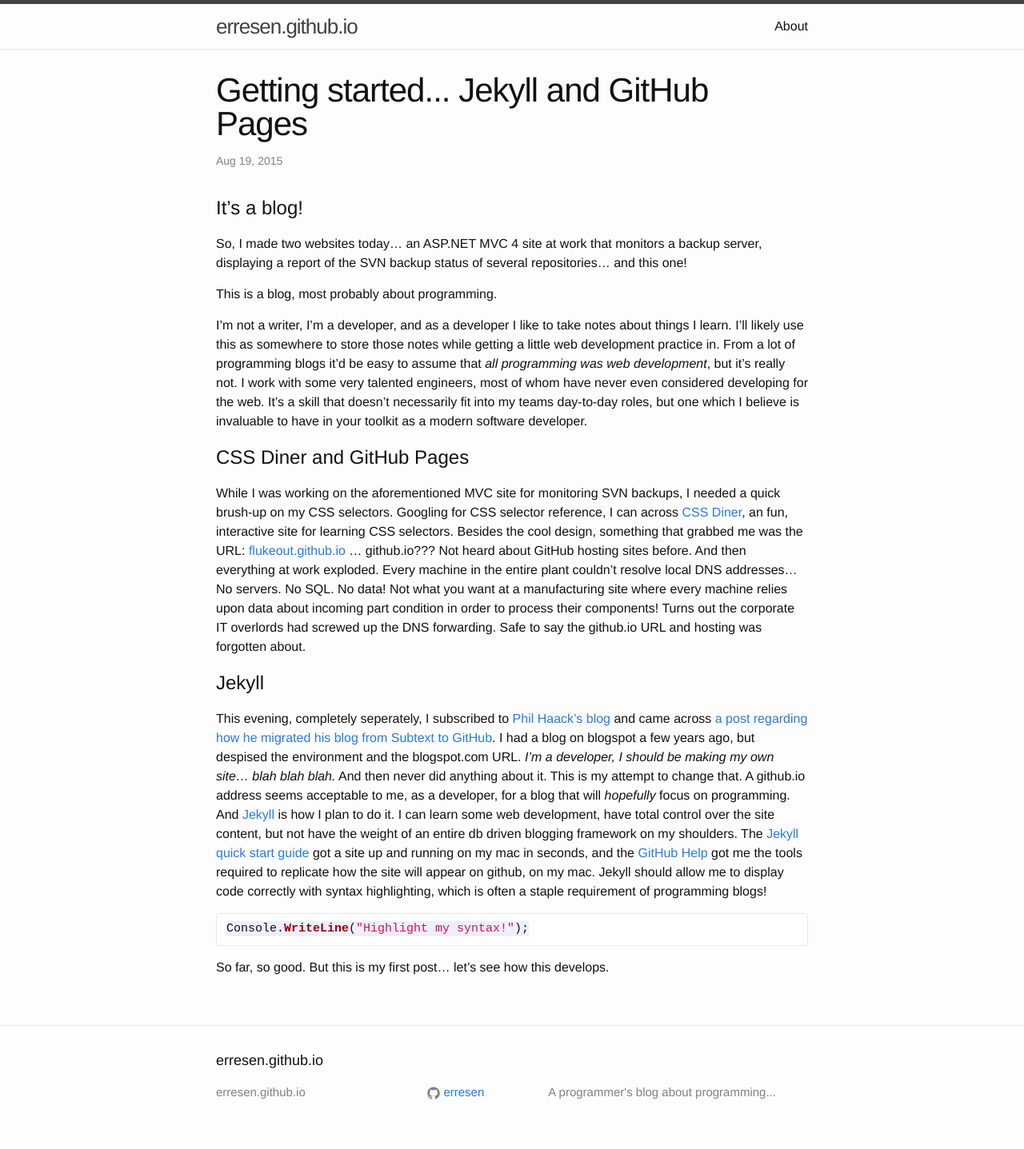
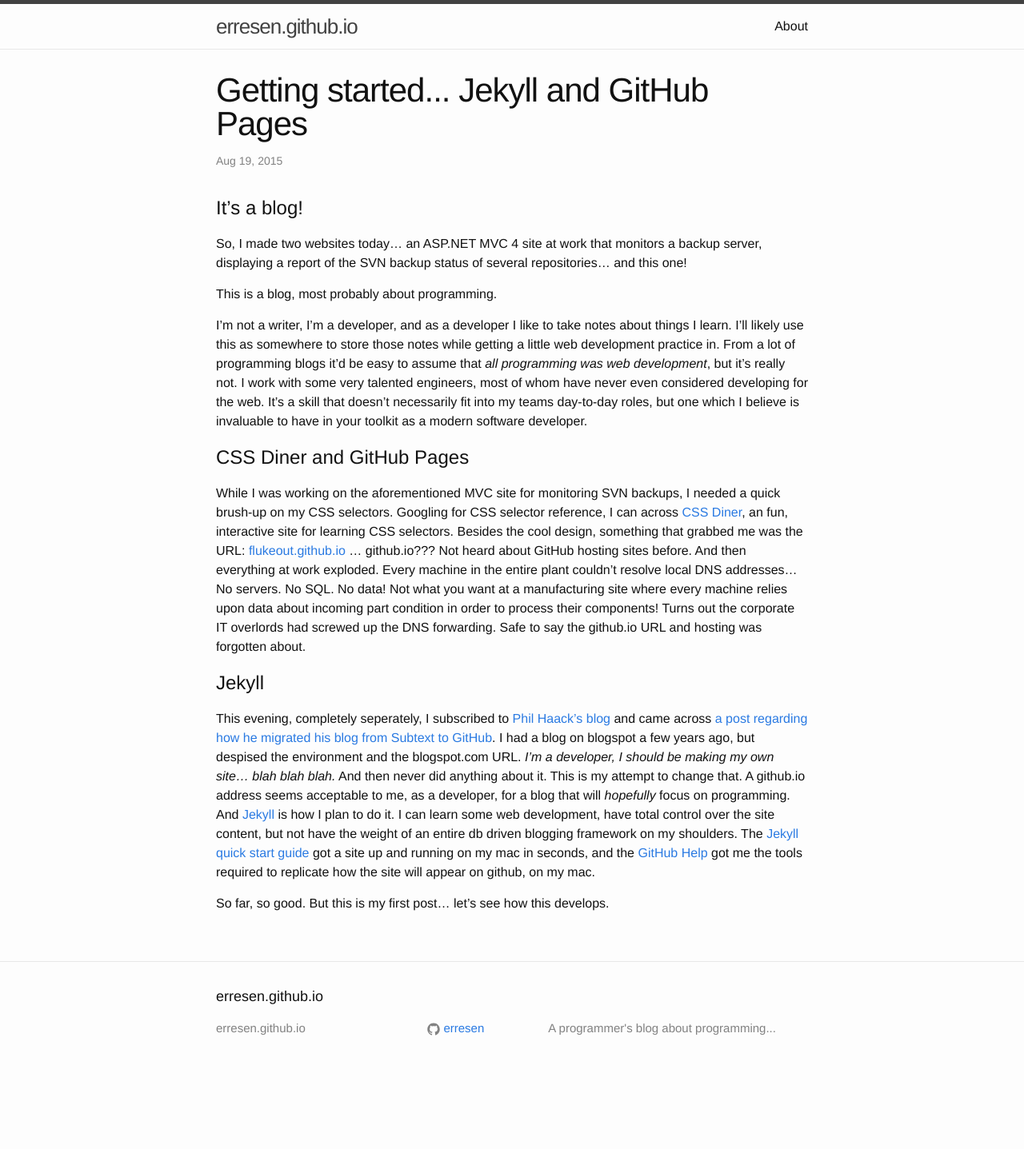
Before and after one commit to erresen/erresen.github.io, a Jekyll site: the page built from _posts/2015-08-19-getting-started.markdown, in a window 1280 px wide. Shown: the whole page at 80% size. Built offline with Jekyll 4.4.1, drawn with Linux system fonts in a browser that asks for light colours; after the commit the page ends 1358 px from its top, so only the background shows below that.

Commit message:
Update 2015-08-19-getting-started.markdown
removed syntax highlighting demo

````diff
--- a/_posts/2015-08-19-getting-started.markdown
+++ b/_posts/2015-08-19-getting-started.markdown
@@ -23,10 +23,5 @@
 [github-help]:    https://help.github.com/articles/using-jekyll-with-pages/
 This evening, completely seperately, I subscribed to [Phil Haack's blog][haacked] and came across [a post regarding how he migrated his blog from Subtext to GitHub][haacked-jekyll]. I had a blog on blogspot a few years ago, but despised the environment and the blogspot.com URL. *I'm a developer, I should be making my own site... blah blah blah.* And then never did anything about it.
 This is my attempt to change that. A github.io address seems acceptable to me, as a developer, for a blog that will *hopefully* focus on programming. And [Jekyll][jekyll] is how I plan to do it. I can learn some web development, have total control over the site content, but not have the weight of an entire db driven blogging framework on my shoulders. The [Jekyll quick start guide][jekyll-qs] got a site up and running on my mac in seconds, and the [GitHub Help][github-help] got me the tools required to replicate how the site will appear on github, on my mac.
-Jekyll should allow me to display code correctly with syntax highlighting, which is often a staple requirement of programming blogs!
-
-```csharp
-Console.WriteLine("Highlight my syntax!");
-```
 
 So far, so good. But this is my first post... let's see how this develops.
````
